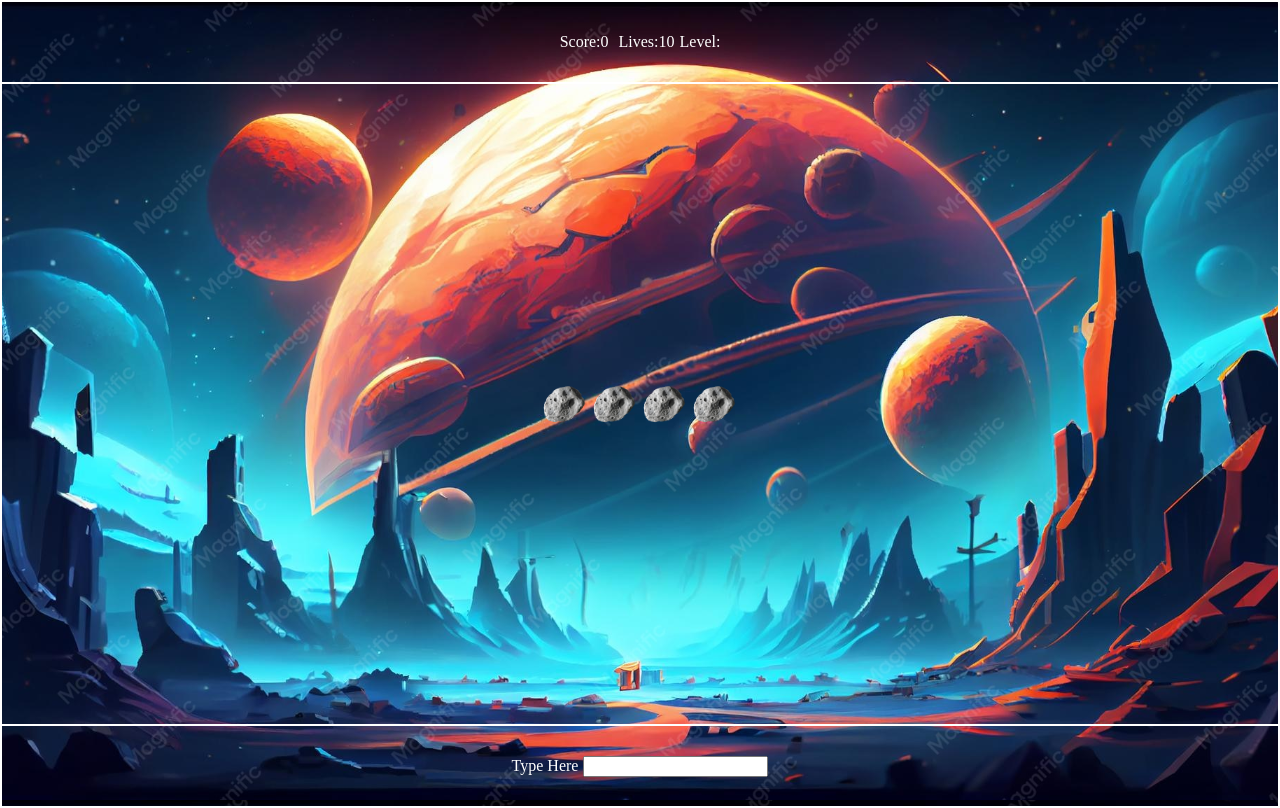
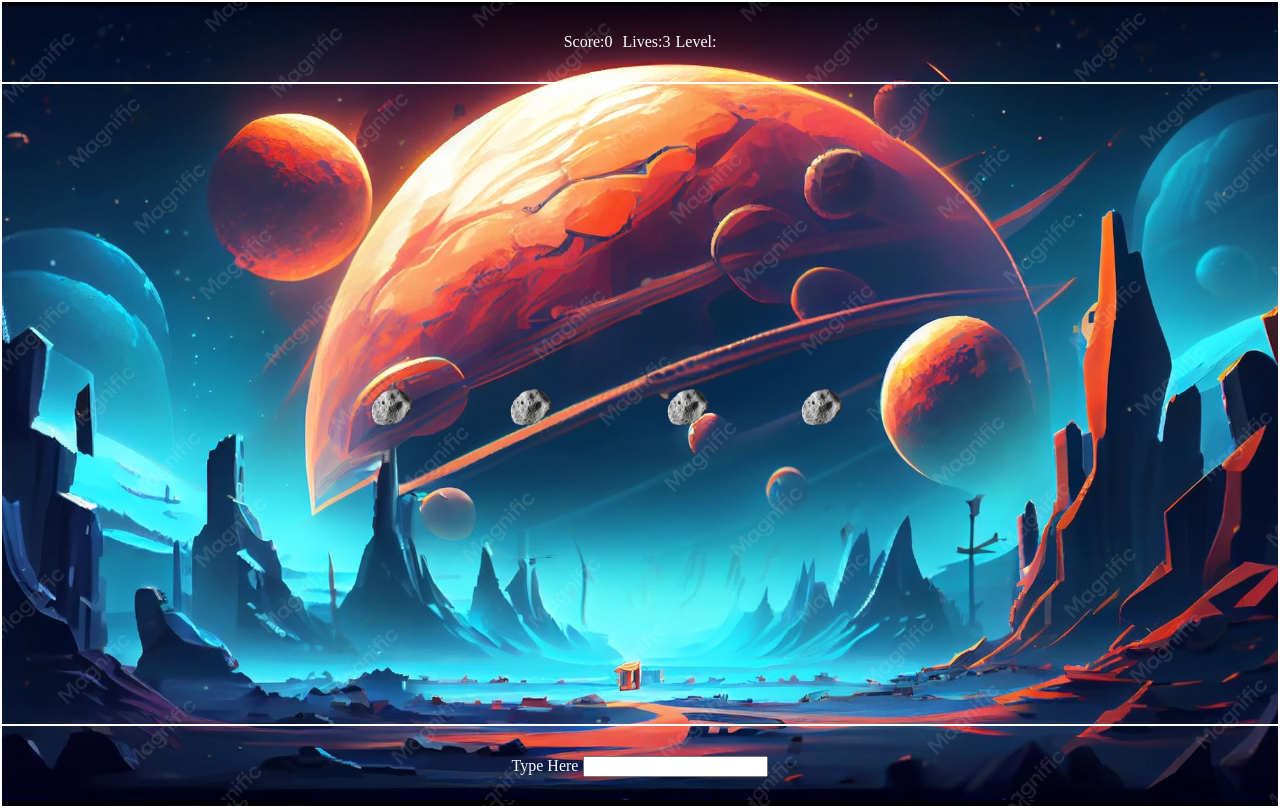
Before and after one commit to Jenith-Panchal-Simform/AsteroidTyping, a website with bundled scripts: page src/index.html in a window 1280 px wide. Built offline with nearby package versions, Linux system fonts and the light colour scheme.

Commit message:
feat:ad rock fall

```diff
--- a/src/index.html
+++ b/src/index.html
@@ -1,9 +1,9 @@
-<!DOCTYPE html>
+<!doctype html>
 <html lang="en">
     <head>
-    <meta charset="UTF-8">
-    <meta name="viewport" content="width=device-width, initial-scale=1.0">
-    <link rel="stylesheet" href="style.css">
+        <meta charset="UTF-8" />
+        <meta name="viewport" content="width=device-width, initial-scale=1.0" />
+        <link rel="stylesheet" href="style.css" />
         <title>Asterioid Typing</title>
     </head>
     <body>
@@ -16,12 +16,10 @@
                 <p>Level:<span id="level"></span></p>
             </div>
         </header>
-    <main id="game-body">
-
-    </main>
+        <main id="game-body"></main>
         <footer>
             <p>Type Here</p>
-       <input type="text" id="input">
+            <input type="text" id="input" />
         </footer>
         <script src="../dist/index.js" type="module"></script>
     </body>
--- a/src/index.ts
+++ b/src/index.ts
@@ -25,12 +25,29 @@
     "mine",
     "wolf",
 ];
-let gameBodyHeight: number;
+type asteroid = {
+    image: HTMLElement;
+    x: number;
+    y: number;
+    velocityX: number;
+    velocityY: number;
+};
+let lives = 3;
+let score = 0;
+let gameBodyTop: number;
 let gameBodyWidth: number;
+let gameBodyBottom: number;
+let liveContainer: HTMLElement = document.getElementById(
+    "lives",
+) as HTMLElement;
+let scoreContainer: HTMLElement = document.getElementById(
+    "score",
+) as HTMLElement;
 let gameBody: HTMLElement = document.getElementById("game-body") as HTMLElement;
 if (gameBody instanceof HTMLElement) {
-    gameBodyHeight = gameBody.offsetHeight;
+    gameBodyTop = gameBody.offsetTop;
     gameBodyWidth = gameBody.offsetWidth;
+    gameBodyBottom = gameBodyTop + gameBody.offsetHeight;
 }
 function shuffleArray(arr: string[]): string[] {
     let random;
@@ -48,16 +65,17 @@
 }
 let asteroidHeight = 50;
 let asterroidWidth = 50;
-let asteroidVelocityX = 5;
-let asteroidVelocityY = -1;
+let asteroids: asteroid[] = [];
 window.onload = function () {
     startGame();
+    setInterval(() => {
+        moveAsteroid();
+    }, 1000 / 60);
 };
 function startGame() {
-
+    liveContainer.innerText = String(lives);
+    scoreContainer.innerText = String(score);
     let arr: string[] = shuffleArray(randomArray);
-    console.log(arr[0], arr[1], arr[2], arr[3]);
-    let asteroids = [];
     //drop images from Top
     for (let i = 0; i < 4; i++) {
         //<img id="arr[0]" src="image">
@@ -65,6 +83,7 @@
         asteroid.src = "./assets/asteroid.png";
         asteroid.height = asteroidHeight;
         asteroid.width = asterroidWidth;
+        asteroid.classList.add("asteroid");
         asteroid.id = arr[i] ?? "";
         if (gameBody) {
             gameBody.appendChild(asteroid);
@@ -72,14 +91,34 @@
         let asteroidObj = {
             image: asteroid,
             x: randomPosition(gameBodyWidth - asterroidWidth),
-            y: 0,
-            velocityX: asteroidVelocityX,
-            velocityY: asteroidVelocityY,
+            y: gameBodyTop,
+            velocityX: randomPosition(2),
+            velocityY: randomPosition(1),
         };
         asteroids.push(asteroidObj);
-        console.log("asteroidOBj", asteroidObj);
     }
 }
 function randomPosition(limit: number): number {
-    return Math.floor(Math.random() * limit);
+    return Math.floor(Math.random() * limit) + 1;
 }
+function moveAsteroid() {
+    for (let i = 0; i < asteroids.length; i++) {
+        let asteroid = asteroids[i];
+        if (asteroid) {
+            asteroid.x = asteroid.x;
+            asteroid.y += asteroid.velocityY;
+            asteroid.image.style.transform = `translate3d(${asteroid.x}px, ${asteroid.y}px, 0)`;
+
+            if (asteroid.y > gameBodyBottom) {
+                asteroid.image.style.display = "none";
+                if (lives <= 0) {
+                    // console.log("hello")
+                    // alert("Your score:",score)
+                    // resetGame()
+                }
+                lives--;
+                liveContainer.innerText = String(lives);
+            }
+        }
+    }
+}
--- a/src/style.css
+++ b/src/style.css
@@ -1,42 +1,49 @@
-body{
-    margin:0;
+body {
+    margin: 0;
     padding: 0;
-    box-sizing:border-box;
+    box-sizing: border-box;
     display: flex;
     flex-direction: column;
-    background: url('assets/game-bg.jpg');
+    background: url("assets/game-bg.jpg");
     background-repeat: no-repeat;
     background-size: cover;
     background-attachment: fixed;
-    border:1px solid white;
-    color:white;
-
+    border: 1px solid white;
+    color: white;
 }
-header{
-    height:10vh;
+header {
+    height: 10vh;
     display: flex;
     justify-content: center;
     align-items: center;
-    gap:5px;
-    border:1px solid white;
+    gap: 5px;
+    border: 1px solid white;
 }
-main{
+main {
     height: 80vh;
     display: flex;
     justify-content: center;
     align-items: center;
-    border:1px solid white;
+    border: 1px solid white;
 }
-footer{
-    height:10vh;
+footer {
+    height: 10vh;
     display: flex;
     justify-content: center;
     align-items: center;
-    border:1px solid white;
-    gap:5px;
+    border: 1px solid white;
+    gap: 5px;
 }
 
-.score-container{
+.score-container {
     display: flex;
-    gap:10px;
+    gap: 10px;
 }
+
+.asteroid {
+    position: absolute;
+    top: 0;
+    left: 0;
+    will-change: transform;
+    transform-origin: center;
+}
```
Lines whose indentation alone changed are shown as unchanged.
